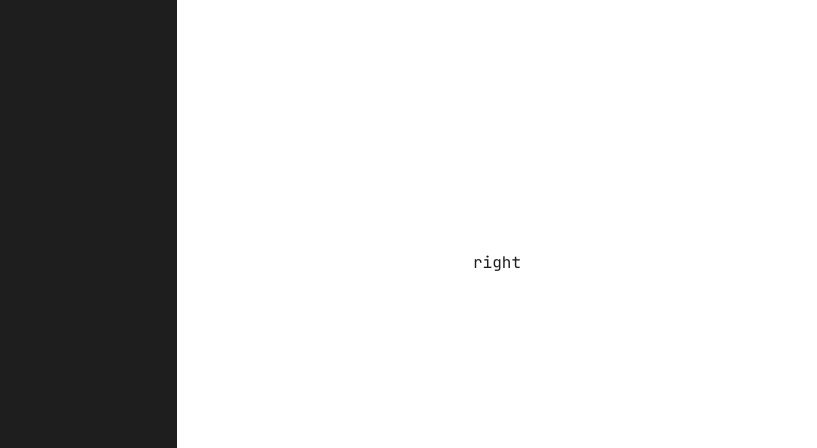
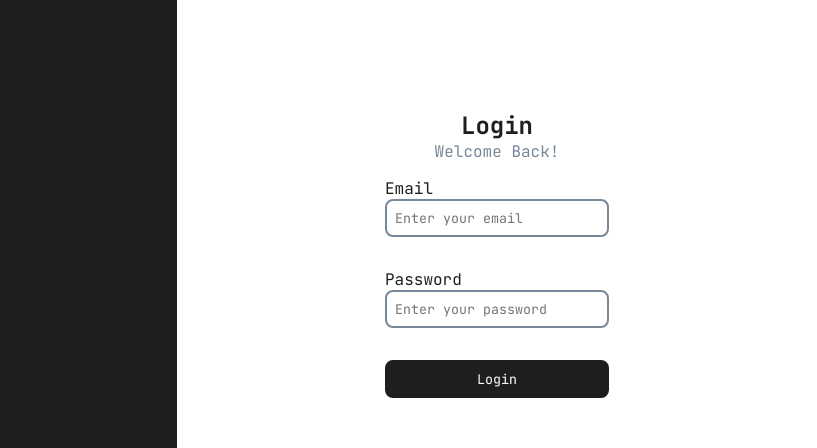
Before and after one commit to AaronHo-0716/Web-Design-Course, a plain HTML site: page login.html in a window 1280 px wide. Shown: the part 138-586 px from the top of the page, 463-1280 px from the left. Drawn offline with Linux system fonts and the light colour scheme.

Commit message:
login page done

```diff
--- a/login.css
+++ b/login.css
@@ -18,6 +18,24 @@ body {
   font-family: "Jetbrains Mono", monospace;
   --primary-color: #1e1e1e;
   --secondary-color: #ecd264;
+}
+
+p {
+  margin:0;
+}
+
+input {
+  font-family: inherit;
+  width: 100%;
+  padding: 0.5rem;
+  border-radius: 0.5rem;
+  border-style: solid;
+  border-color: lightslategray;
+}
+
+input:focus {
+  outline: none;
+  border-color: var(--primary-color);
 }
 
 .container {
@@ -66,3 +84,39 @@ body {
   margin: 0;
   font-weight: bolder;
 }
+
+.login-header {
+  margin: 0;
+  font-size: 1.5rem;
+  font-weight: bolder;
+}
+
+.login-subheader {
+  margin: 0;
+  font-size: 1rem;
+  color: lightslategray
+}
+
+.input-field {
+  margin: 1rem;
+  width: 35%;
+}
+
+.login-btn {
+  width: 35%;
+  margin: 1rem;
+  padding: 0.5rem 1rem;
+  border-radius: 0.5rem;
+  border-style: solid;
+  border-color: var(--primary-color);
+  background-color: var(--primary-color);
+  color: white;
+  font-family: inherit;
+}
+
+.login-btn:focus {
+  outline-style: solid;
+  outline-color: var(--primary-color);
+  outline-offset: 0.2rem;
+  outline-width: 0.15rem;
+}
--- a/login.html
+++ b/login.html
@@ -31,7 +31,19 @@
         <img src="assets/logo/APUBCC.png" alt="APUBCC" class="left-img"/>
         <h1 class="left-text">APUBCC</h1>
       </div>
-      <div class="right-container">right</div>
+      <div class="right-container">
+        <h2 class="login-header">Login</h2>
+        <p class="login-subheader">Welcome Back!</p>
+        <div class="input-field">
+          <p>Email</p>
+          <input type="email" placeholder="Enter your email" />
+        </div>
+        <div class="input-field">
+          <p>Password</p>
+          <input type="password" placeholder="Enter your password" />
+        </div>
+        <button class="login-btn">Login</button>
+      </div>
     </div>
   </body>
 </html>
```
